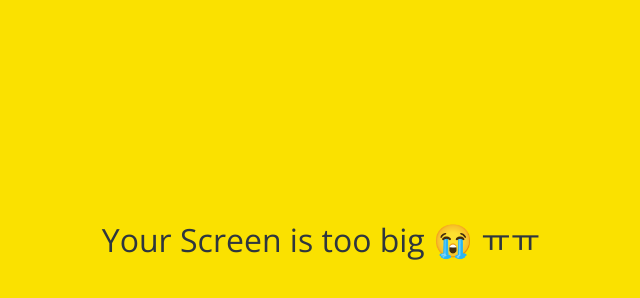
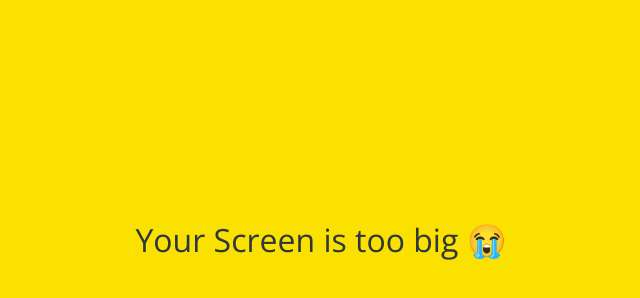
Before and after one commit to hansllee/kokoa-clone-2021, a plain HTML site: page friends.html in a window 1280 px wide. Shown: the part 160-458 px from the top of the page, without its empty margins (319-959 px from the left). Drawn offline with nearby package versions, Linux system fonts and the light colour scheme.

Commit message:
Update friends.html

```diff
--- a/friends.html
+++ b/friends.html
@@ -107,7 +107,7 @@
     </div>
 
     <div id="no-mobile">
-      <span>Your Screen is too big 😭 ㅠㅠ</span>
+      <span>Your Screen is too big 😭 </span>
     </div>
 
     <script
```
